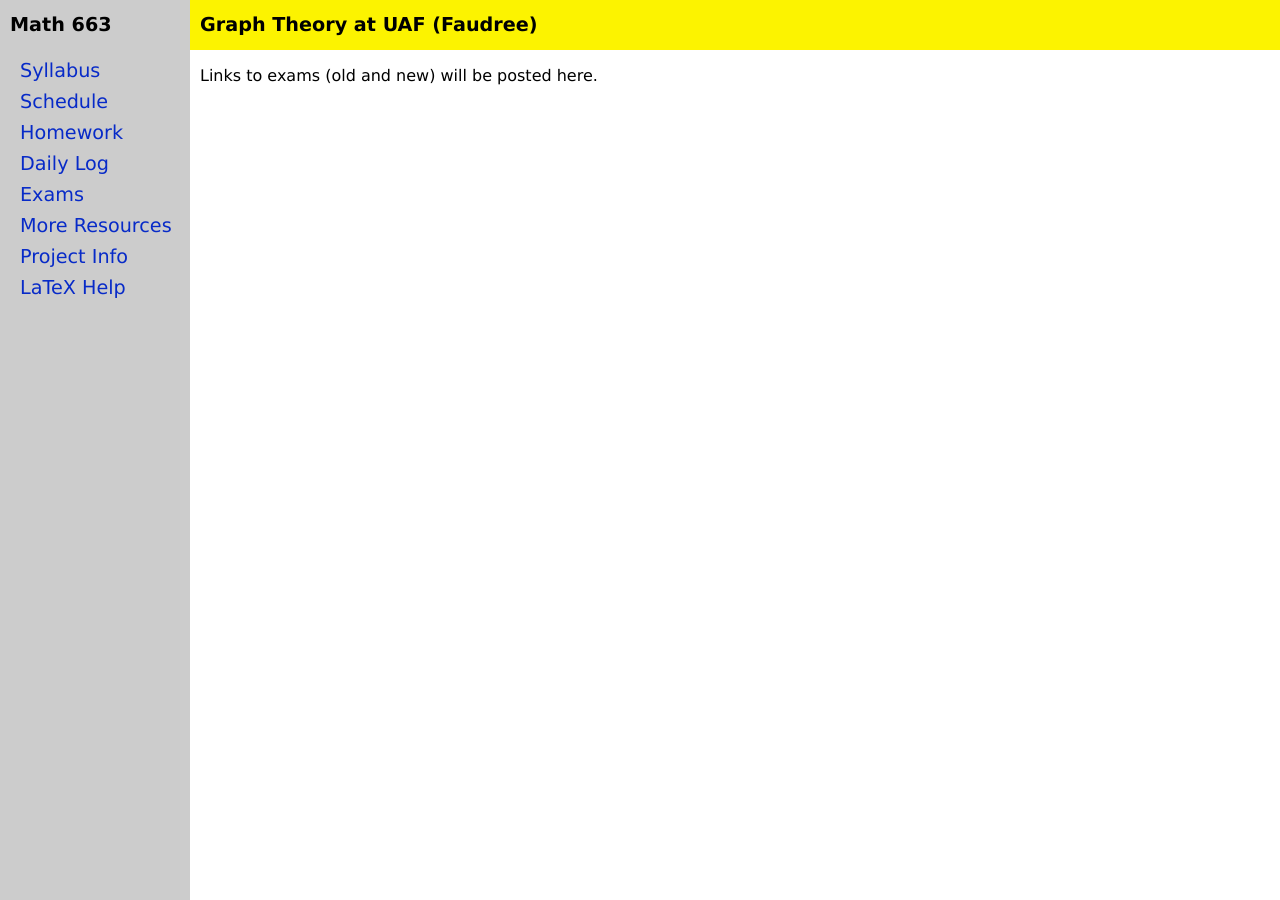
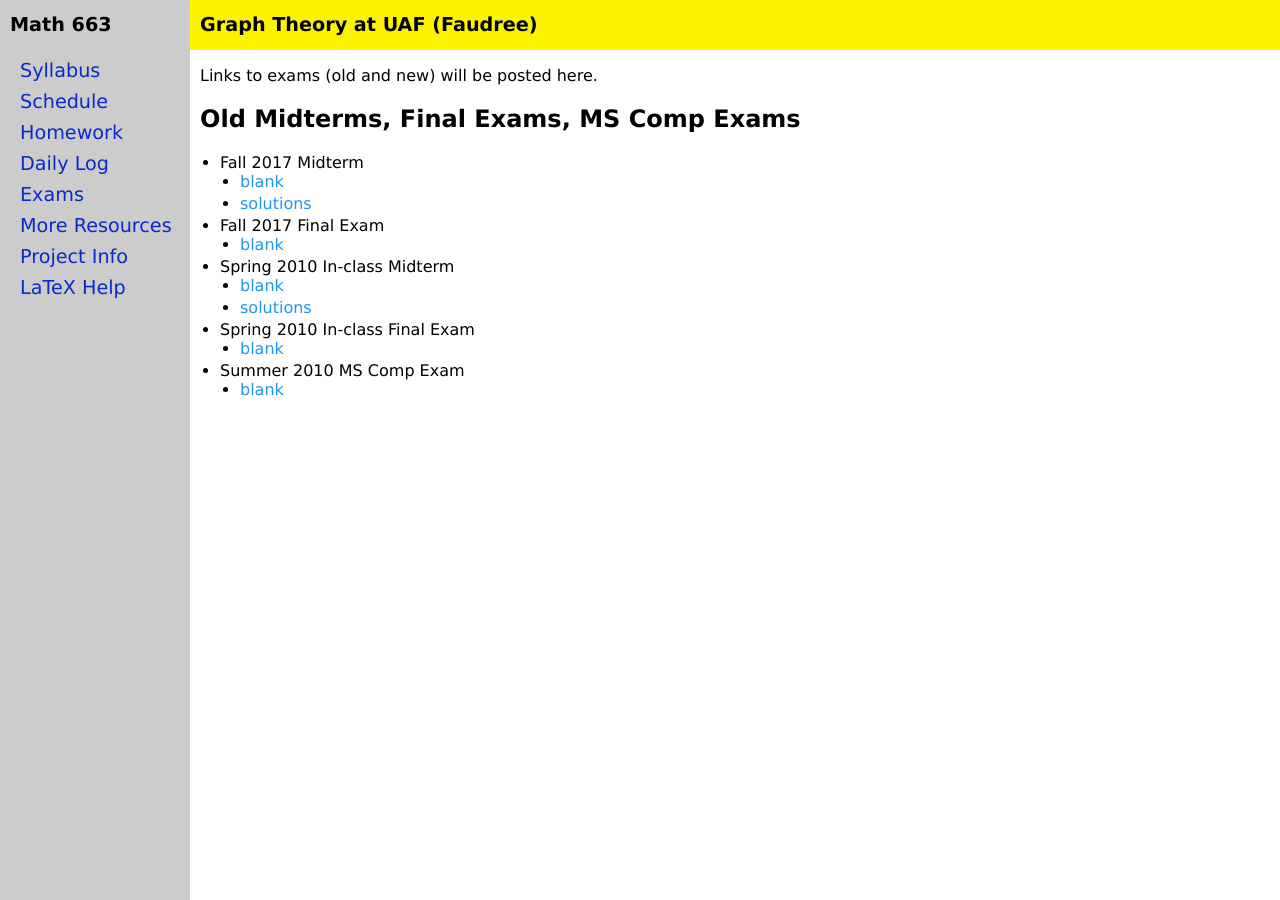
Before and after one commit to jrfaudree/GradGT, a Jekyll site: the page built from exam-page.md, in a window 1280 px wide. Built offline with Jekyll 4.4.1, drawn with Linux system fonts in a browser that asks for light colours.

Commit message:
Update exam-page.md

```diff
--- a/exam-page.md
+++ b/exam-page.md
@@ -4,3 +4,19 @@ title: Exam Info
 ---
 
 Links to exams (old and new) will be posted here.
+
+## Old Midterms, Final Exams, MS Comp Exams
+
+- Fall 2017 Midterm
+  - [blank](assets/tests/M663F17Midterm_I.pdf)
+  - [solutions](assets/tests/M663F17Midterm_I-soln.pdf)
+- Fall 2017 Final Exam
+  - [blank](assets/tests/M663F17_Final_Exam-a.pdf)
+
+- Spring 2010 In-class Midterm
+  - [blank](assets/tests/M663Midterm_I_InClass.pdf)
+  - [solutions](assets/tests/M663Midterm_I_InClass_s.pdf)
+- Spring 2010 In-class Final Exam
+  - [blank](assets/tests/M663Final_Exam_InClass-a.pdf)
+- Summer 2010 MS Comp Exam
+  - [blank](assets/tests/M663_Comp_Exam_2010.pdf)
```
